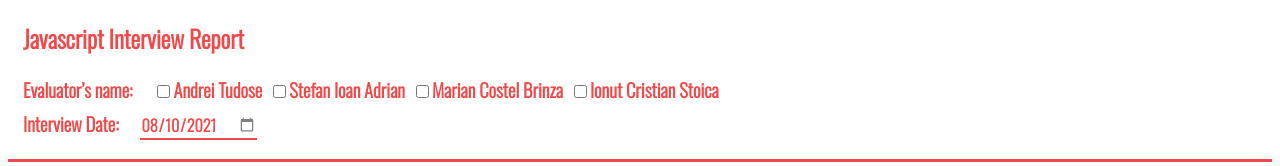
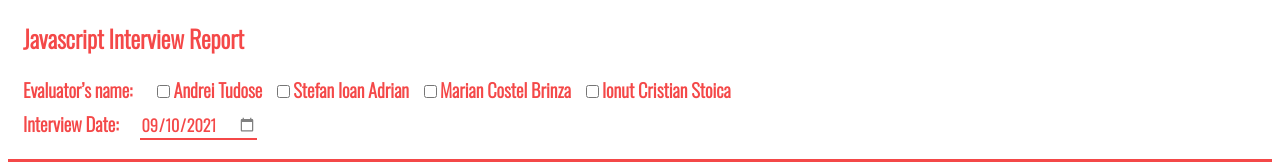
Before and after one commit to andreitudose7/endava-report-generator-ui, a Vue app: page / in a window 1280 px wide. Shown: the top 166 px of the page. Built offline with nearby package versions, Linux system fonts and the light colour scheme.

Commit message:
Little bugs fixing

```diff
--- a/src/App.vue
+++ b/src/App.vue
@@ -5,7 +5,7 @@
       <div>
         <label :style="{marginRight: '17px'}"> Evaluator’s name: </label>
         <span
-          :style="{marginRight: '7px'}"
+          :style="{marginRight: '11px'}"
           v-for="possbileInterviewer in interviewersDS"
           :key="possbileInterviewer"
         >
@@ -83,7 +83,7 @@ export default {
   },
   data() {
     return {
-      interviewersDS: ['Andrei Tudose', 'Stefan Ioan Adrian', 'Marian Costel Brinza', 'Ionut Cristian Stoica'],
+      interviewersDS: evaluationForm.head.interviewers['frontEnd'],
       formValues: {
         interviewers: [],
         interviewDate: this.getTodayDate(),
@@ -91,7 +91,7 @@ export default {
         overallExperience: '',
         jsExperience: '',
         cssHtmlHttpExperience: '',
-        evaluation: evaluationForm,
+        evaluation: evaluationForm.questions,
         evaluationGrade: '',
         evaluationStatus: 'Not-Setted',
         commentsAndObservations: ''
@@ -140,6 +140,7 @@ export default {
       let day = today.getDate();
       if(day < 10) day = '0' + day;
       let month = today.getMonth();
+      month ++;
       if(month < 10) month = '0' + month;
       let year = today.getFullYear();
       return `${year}-${month}-${day}`
--- a/src/interview-questions/evaluationFormat.js
+++ b/src/interview-questions/evaluationFormat.js
@@ -1,3 +1,4 @@
+import interviewers from './question-categories/interviewers'
 import general from './question-categories/general';
 import http from './question-categories/http';
 import html from './question-categories/html';
@@ -12,7 +13,11 @@ import testing from './question-categories/testing';
 import versionControl from './question-categories/versionControl';
 import agile from './question-categories/agile';
 
-export default [
+export default {
+    head: {
+        interviewers
+    },
+    questions: [
         general,
         http,
         html,
@@ -27,3 +32,4 @@ export default [
         versionControl,
         agile
     ]
+}
--- /dev/null
+++ b/src/interview-questions/question-categories/interviewers.js
@@ -0,0 +1,3 @@
+export default {
+    frontEnd: ['Andrei Tudose', 'Stefan Ioan Adrian', 'Marian Costel Brinza', 'Ionut Cristian Stoica']
+}
```
Also changed, not shown: src/assets/logo.png (deleted). Lines whose indentation alone changed are shown as unchanged.
